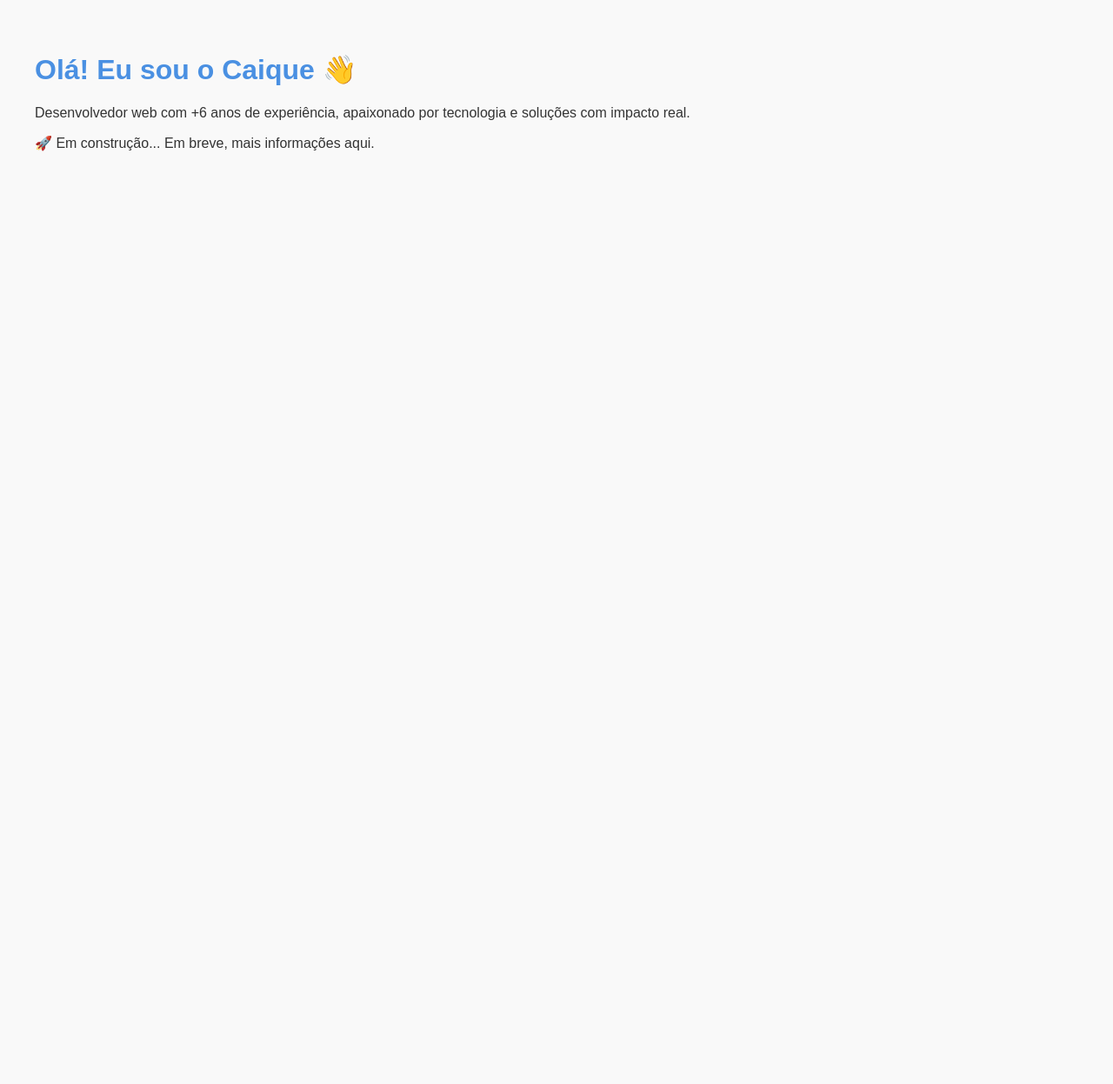
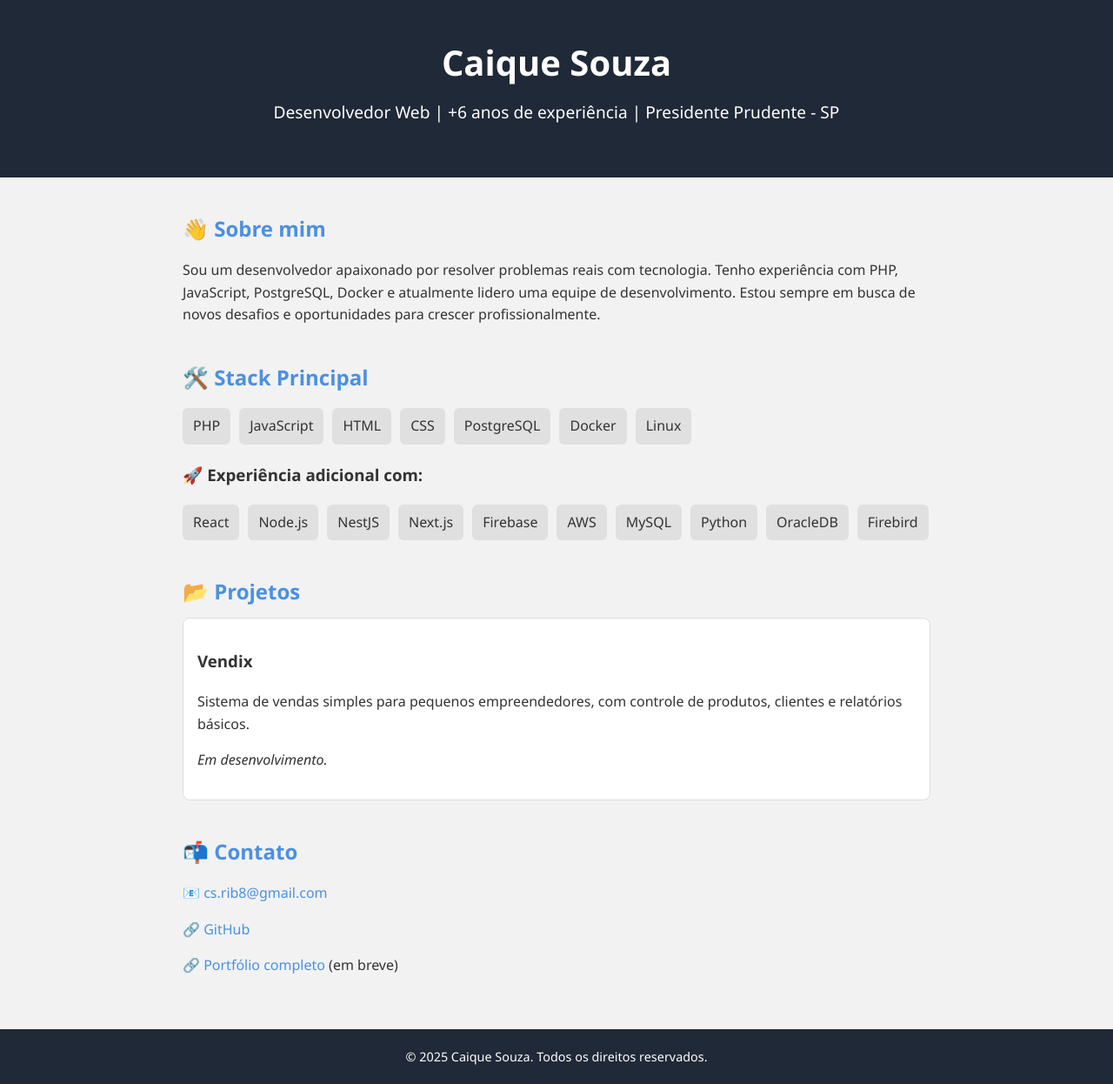
Before and after one commit to osouzacaique/osouzacaique.github.io, a plain HTML site: page index.html in a window 1280 px wide. Shown: the whole page at 87% size. Before the commit the page ends 800 px from the top, so only its background shows below. Drawn offline with Linux system fonts and the light colour scheme.

Commit message:
feat: melhorias pagina portilólio

```diff
--- a/index.html
+++ b/index.html
@@ -5,21 +5,164 @@
   <meta name="viewport" content="width=device-width, initial-scale=1.0" />
   <title>Caique Souza | Portfólio</title>
   <style>
+    * {
+      box-sizing: border-box;
+    }
+
     body {
-      font-family: Arial, sans-serif;
+      font-family: "Segoe UI", Tahoma, Geneva, Verdana, sans-serif;
       margin: 0;
-      padding: 40px;
-      background-color: #f9f9f9;
+      padding: 0;
+      background-color: #f2f2f2;
       color: #333;
+      line-height: 1.6;
     }
-    h1 {
+
+    header {
+      background-color: #1f2937;
+      color: white;
+      padding: 40px 20px;
+      text-align: center;
+    }
+
+    header h1 {
+      margin: 0;
+      font-size: 2.5em;
+    }
+
+    header p {
+      font-size: 1.2em;
+      margin-top: 10px;
+    }
+
+    main {
+      max-width: 900px;
+      margin: auto;
+      padding: 20px;
+    }
+
+    section {
+      margin-bottom: 40px;
+    }
+
+    h2 {
       color: #4a90e2;
+      margin-bottom: 10px;
+    }
+
+    ul.tech-list {
+      list-style: none;
+      padding: 0;
+      display: flex;
+      flex-wrap: wrap;
+      gap: 10px;
+    }
+
+    ul.tech-list li {
+      background-color: #e0e0e0;
+      padding: 8px 12px;
+      border-radius: 6px;
+    }
+
+    .project {
+      border: 1px solid #ddd;
+      padding: 16px;
+      border-radius: 8px;
+      background-color: white;
+      margin-bottom: 16px;
+    }
+
+    footer {
+      text-align: center;
+      padding: 20px;
+      background-color: #1f2937;
+      color: white;
+      font-size: 0.9em;
+    }
+
+    a {
+      color: #4a90e2;
+      text-decoration: none;
+    }
+
+    a:hover {
+      text-decoration: underline;
+    }
+
+    @media (max-width: 600px) {
+      header h1 {
+        font-size: 1.8em;
+      }
+
+      ul.tech-list {
+        flex-direction: column;
+      }
     }
   </style>
 </head>
 <body>
-  <h1>Olá! Eu sou o Caique 👋</h1>
-  <p>Desenvolvedor web com +6 anos de experiência, apaixonado por tecnologia e soluções com impacto real.</p>
-  <p>🚀 Em construção... Em breve, mais informações aqui.</p>
+  <header>
+    <h1>Caique Souza</h1>
+    <p>Desenvolvedor Web | +6 anos de experiência | Presidente Prudente - SP</p>
+  </header>
+
+  <main>
+    <section id="sobre">
+      <h2>👋 Sobre mim</h2>
+      <p>
+        Sou um desenvolvedor apaixonado por resolver problemas reais com tecnologia. Tenho experiência com PHP, JavaScript, PostgreSQL, Docker e atualmente lidero uma equipe de desenvolvimento. Estou sempre em busca de novos desafios e oportunidades para crescer profissionalmente.
+      </p>
+    </section>
+
+    <section id="stack">
+      <h2>🛠️ Stack Principal</h2>
+      <ul class="tech-list">
+        <li>PHP</li>
+        <li>JavaScript</li>
+        <li>HTML</li>
+        <li>CSS</li>
+        <li>PostgreSQL</li>
+        <li>Docker</li>
+        <li>Linux</li>
+      </ul>
+
+      <h3 style="margin-top: 20px;">🚀 Experiência adicional com:</h3>
+      <ul class="tech-list">
+        <li>React</li>
+        <li>Node.js</li>
+        <li>NestJS</li>
+        <li>Next.js</li>
+        <li>Firebase</li>
+        <li>AWS</li>
+        <li>MySQL</li>
+        <li>Python</li>
+        <li>OracleDB</li>
+        <li>Firebird</li>
+      </ul>
+    </section>
+
+    <section id="projetos">
+      <h2>📂 Projetos</h2>
+
+      <div class="project">
+        <h3>Vendix</h3>
+        <p>Sistema de vendas simples para pequenos empreendedores, com controle de produtos, clientes e relatórios básicos.</p>
+        <p><em>Em desenvolvimento.</em></p>
+      </div>
+
+      <!-- Adicione mais projetos aqui -->
+    </section>
+
+    <section id="contato">
+      <h2>📬 Contato</h2>
+      <p>📧 <a href="mailto:cs.rib8@gmail.com">cs.rib8@gmail.com</a></p>
+      <p>🔗 <a href="https://github.com/osouzacaique" target="_blank">GitHub</a></p>
+      <p>🔗 <a href="LINK-DO-PORTFOLIO-AQUI" target="_blank">Portfólio completo</a> (em breve)</p>
+    </section>
+  </main>
+
+  <footer>
+    &copy; 2025 Caique Souza. Todos os direitos reservados.
+  </footer>
 </body>
 </html>
```
